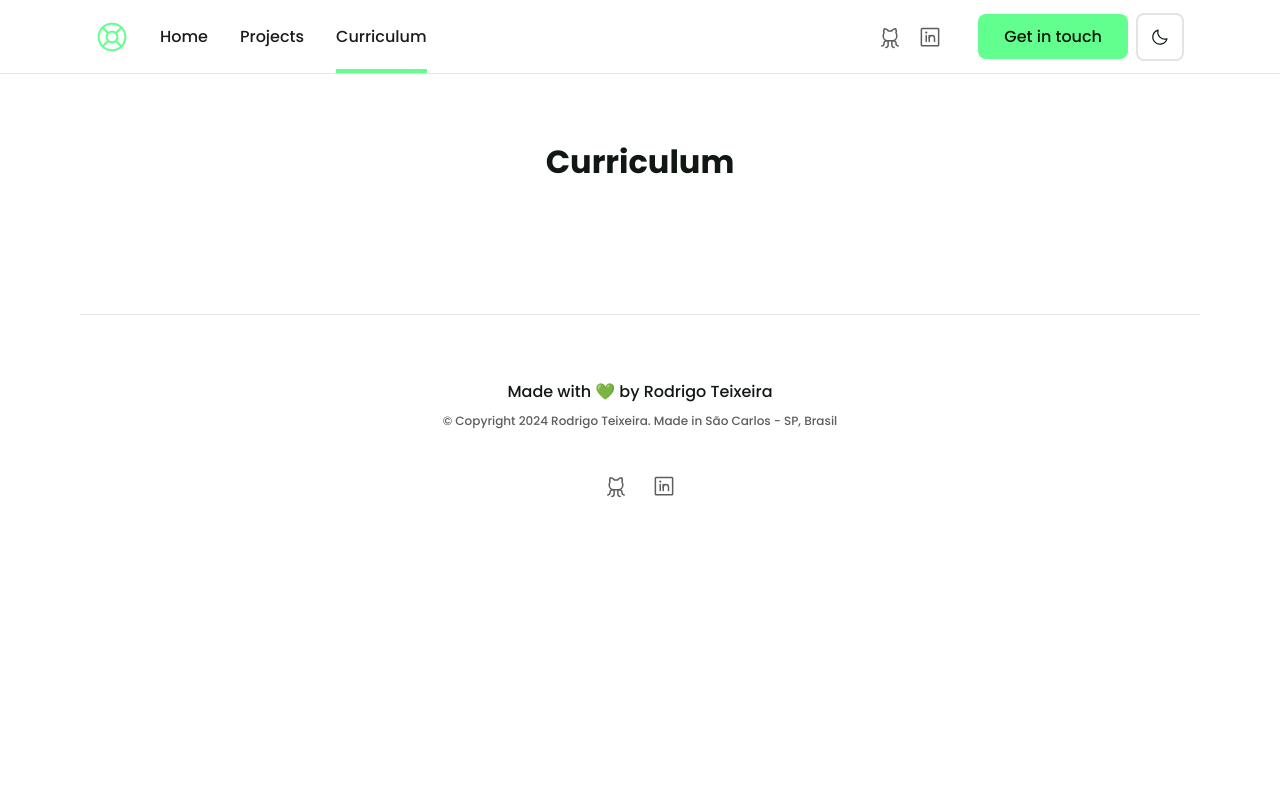
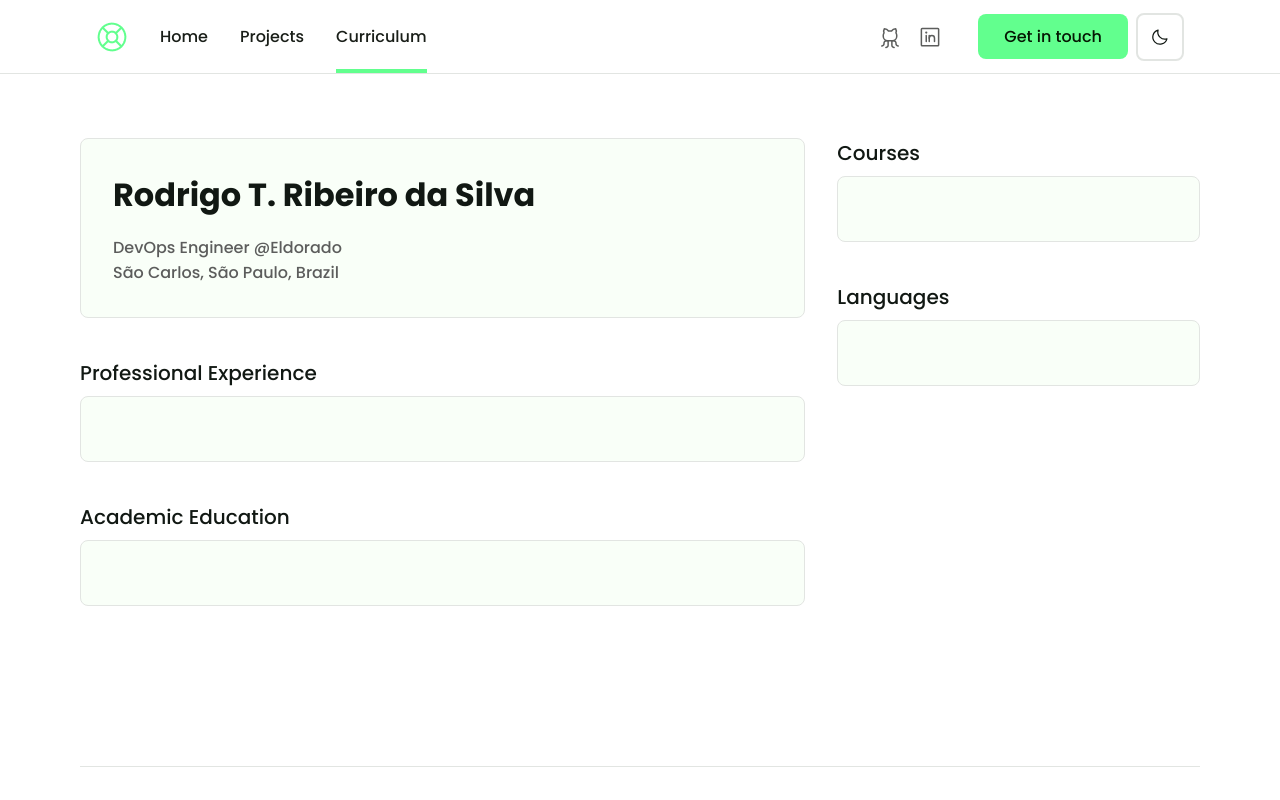
Before and after one commit to RodrigoTRS/portfolio, a Next.js app: page /curriculum in a window 1280 px wide. Shown: the top 800 px of the page. Built offline with nearby package versions, Linux system fonts and the light colour scheme.

Commit message:
Stating curriculum page

```diff
--- a/src/app/(portfolio)/curriculum/page.tsx
+++ b/src/app/(portfolio)/curriculum/page.tsx
@@ -1,7 +1,55 @@
+"use client"
+
+import { useCurriculumStore } from "@/store/curriculumStore";
+import { CurriculumContainer, MainColumn, ProfileDetails, SectionContainer, SideColumn } from "./styles";
+
 export default function Curriculum() {
+
+    const { profile, experiences, education, courses, languages } = useCurriculumStore(state => {
+        return {
+            profile: state.profile,
+            experiences: state.experiences,
+            education: state.education,
+            courses: state.courses,
+            languages: state.languages,
+        }
+    })
+
     return (
-        <>
-            <h1>Curriculum</h1>
-        </>
+        <CurriculumContainer>
+
+            <MainColumn>
+                <SectionContainer>
+                    <h1>Rodrigo T. Ribeiro da Silva</h1>
+                    <ProfileDetails>
+                        <span>{profile.job}</span>
+                        <span>{profile.location}</span>
+                    </ProfileDetails>
+                </SectionContainer>
+
+                <h2>Professional Experience</h2>
+                <SectionContainer>
+
+                </SectionContainer>
+
+                <h2>Academic Education</h2>
+                <SectionContainer>
+
+                </SectionContainer>
+            </MainColumn>
+
+            <SideColumn>
+                <h2>Courses</h2>
+                <SectionContainer>
+
+                </SectionContainer>
+
+                <h2>Languages</h2>
+                <SectionContainer>
+
+                </SectionContainer>
+            </SideColumn>
+
+        </CurriculumContainer>
     )
 }
--- /dev/null
+++ b/src/app/(portfolio)/curriculum/styles.ts
@@ -0,0 +1,57 @@
+"use client";
+
+import { styled } from "styled-components";
+
+export const CurriculumContainer = styled.main`
+  width: 100%;
+  max-width: 1120px;
+  display: grid;
+  grid-template-columns: 2fr 1fr;
+  gap: 2rem;
+`;
+
+export const MainColumn = styled.div`
+  display: flex;
+  flex-direction: column;
+
+  gap: 0.5rem;
+
+  h2 {
+    font-weight: 500;
+    font-size: 1.25rem;
+  }
+`;
+
+export const SideColumn = styled.aside`
+  display: flex;
+  flex-direction: column;
+
+  gap: 0.5rem;
+
+  h2 {
+    font-weight: 500;
+    font-size: 1.25rem;
+  }
+`;
+
+export const SectionContainer = styled.div`
+  display: flex;
+  flex-direction: column;
+
+  border-radius: 8px;
+  padding: 2rem;
+  gap: 1rem;
+  margin-bottom: 2rem;
+
+  background: ${(props) => props.theme["background-200"]};
+  border: 1px solid ${(props) => props.theme["background-300"]};
+`;
+
+export const ProfileDetails = styled.div`
+  display: flex;
+  flex-direction: column;
+
+  span {
+    color: ${(props) => props.theme["foreground-700"]};
+  }
+`;
--- /dev/null
+++ b/src/store/curriculumStore.ts
@@ -0,0 +1,95 @@
+import { create } from "zustand";
+
+interface Profile {
+  job: string;
+  location: string;
+}
+
+interface JobPosition {
+  title: string;
+  starts_at: Date;
+  ends_at: Date | null;
+}
+
+interface ProfessionalExperience {
+  company: string;
+  location: string;
+  model: string;
+  positions: JobPosition[];
+}
+
+interface AcademicExperience {
+  title: string;
+  location: string;
+  university: string;
+  starts_at: Date;
+  ends_at: Date | null;
+}
+
+interface Course {
+  tags: string[];
+  title: string;
+  company: string;
+}
+
+interface Language {
+  title: string;
+  level: string;
+}
+
+export interface CurriculumState {
+  profile: Profile;
+  experiences: ProfessionalExperience[];
+  education: AcademicExperience[];
+  courses: Course[];
+  languages: Language[];
+}
+
+export const useCurriculumStore = create<CurriculumState>((set, get) => {
+  return {
+    profile: {
+      job: "DevOps Engineer @Eldorado",
+      location: "São Carlos, São Paulo, Brazil",
+    },
+
+    experiences: [
+      {
+        company: "Instituto de Pesquisas Eldorado",
+        location: "Campinas, São Paulo, Brazil",
+        model: "Hybrid",
+        positions: [
+          {
+            title: "DevOps Summer Engineer",
+            starts_at: new Date("2024-01-01T00:00:00"),
+            ends_at: null,
+          },
+        ],
+      },
+    ],
+
+    education: [
+      {
+        title: "Bachelor’s Degree in Information Systems",
+        location: "São Carlos, São Paulo, Brasil",
+        university: "São Paulo University (USP)",
+        starts_at: new Date("2020-03-01T00:00:00"),
+        ends_at: null,
+      },
+    ],
+
+    courses: [
+      {
+        title: "ReactJS Specialization",
+        company: "Rocketseat",
+        tags: ["ReactJS", "Typescript"],
+      },
+    ],
+
+    languages: [
+      {
+        title: "Portuguese",
+        level: "Native language",
+      },
+    ],
+  };
+});
```
